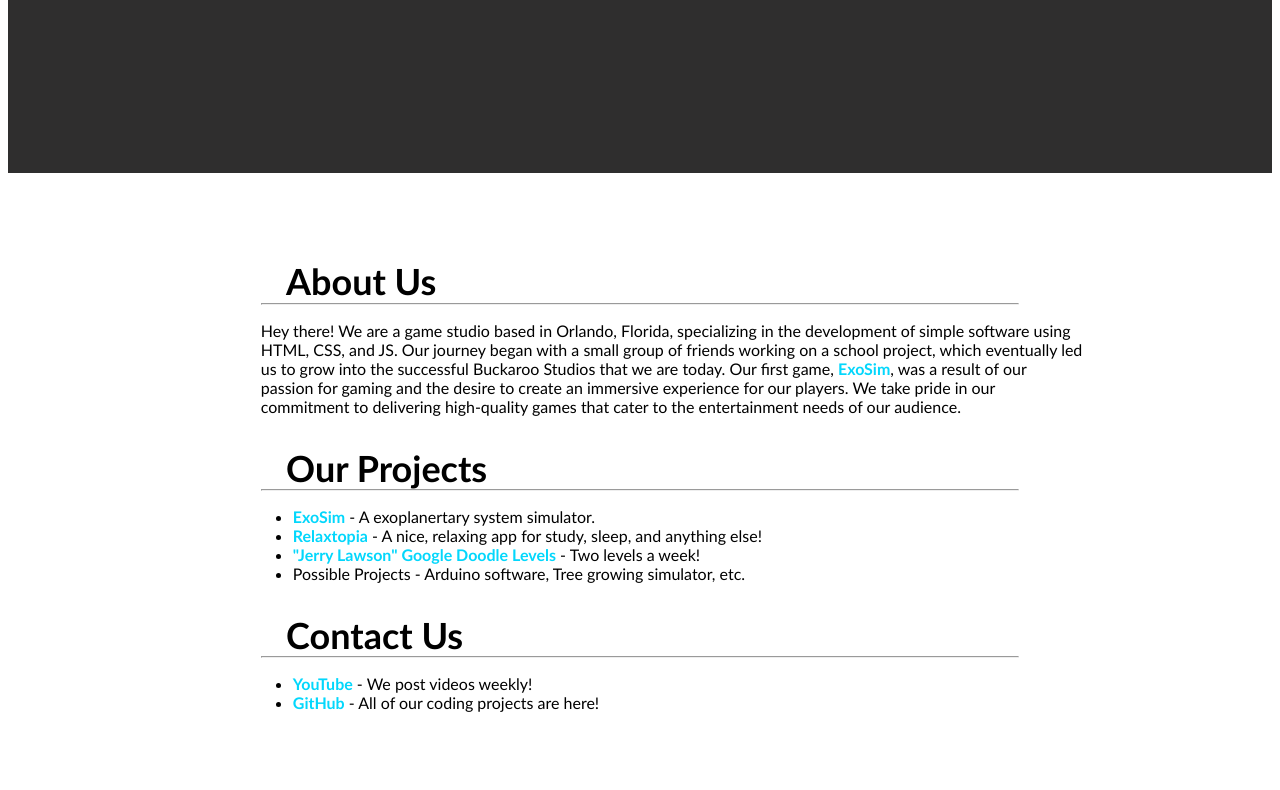
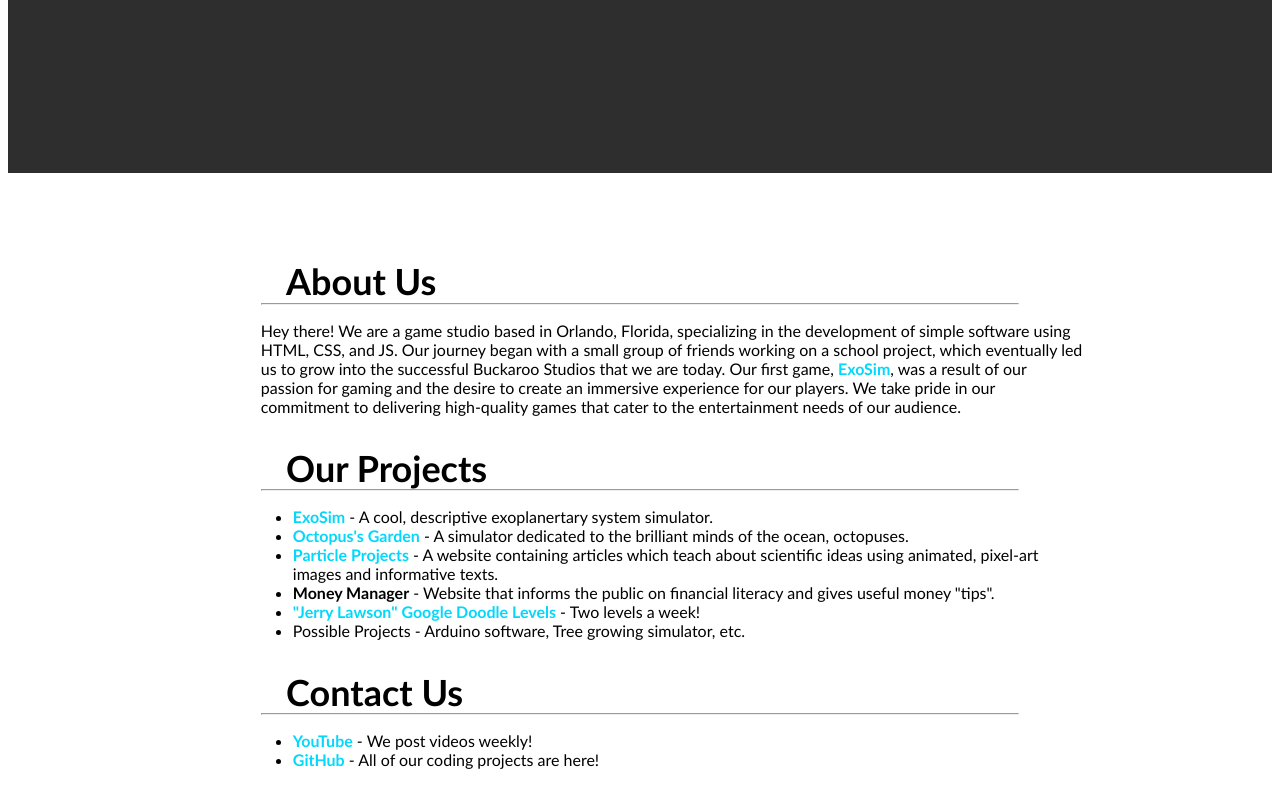
Before and after one commit to BuckarooStudios/buckaroostudios.github.io, a plain HTML site: page index.html in a window 1280 px wide. Shown: the part 51-841 px from the top of the page. Before the commit the page ends 800 px from the top, so only its background shows below. Drawn offline with Linux system fonts and the light colour scheme.

Commit message:
Update index.html

```diff
--- a/index.html
+++ b/index.html
@@ -9,8 +9,10 @@
 <h2>Our Projects</h2>
 <hr>
 <ul>
-<li><a href="buckaroostudios.github.io/ExoSim"><b>ExoSim</b></a> - A exoplanertary system simulator.</li>
-<li><a href="github.com/BuckarooStudios/Relaxtopia"><b>Relaxtopia</b></a> - A nice, relaxing app for study, sleep, and anything else!</li>
+<li><a href="buckaroostudios.github.io/ExoSim"><b>ExoSim</b></a> - A cool, descriptive exoplanertary system simulator.</li>
+<li><a href="github.com/BuckarooStudios/OctopusesGarden"><b>Octopus's Garden</b></a> - A simulator dedicated to the brilliant minds of the ocean, octopuses.</li>
+<li><a href="github.com/BuckarooStudios/ParticleProjects"><b>Particle Projects</b></a> - A website containing articles which teach about scientific ideas using animated, pixel-art images and informative texts.</li>
+<li><b>Money Manager</b> - Website that informs the public on financial literacy and gives useful money "tips".</li>
 <li><a href="JerryLawsonDoodle.html"><b>"Jerry Lawson" Google Doodle Levels</b></a> - Two levels a week!</li>
 <li>Possible Projects - Arduino software, Tree growing simulator, etc.</li>
 </ul>
```
